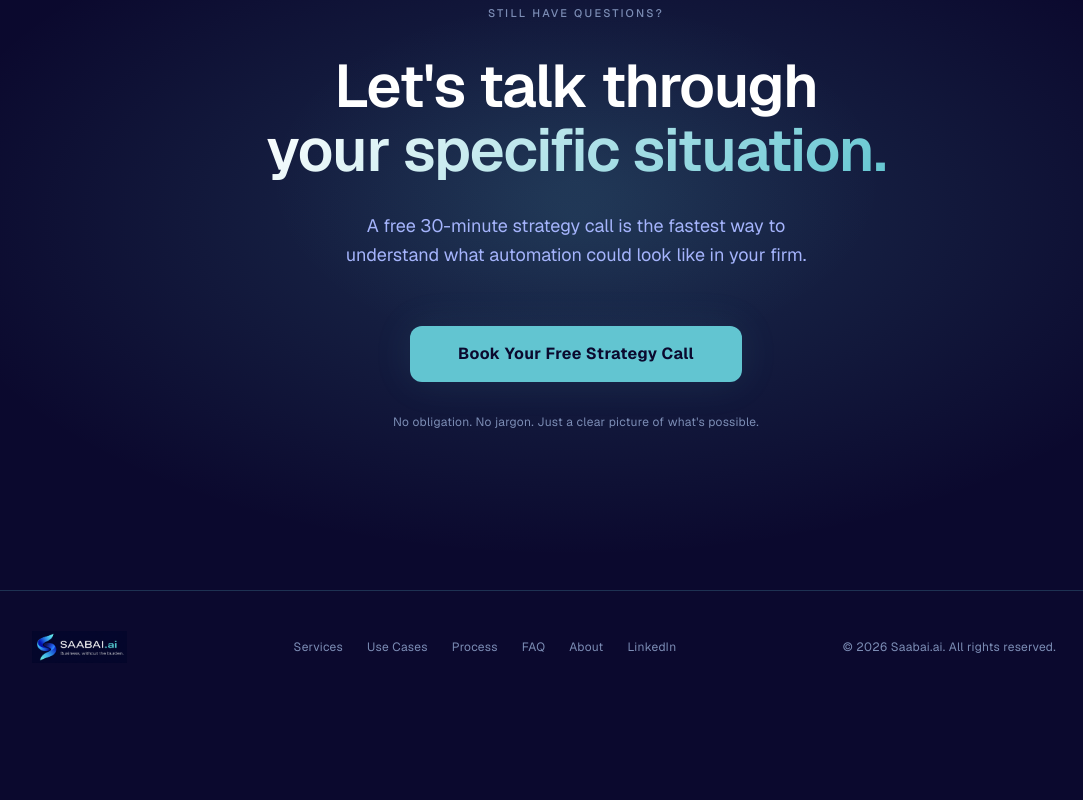
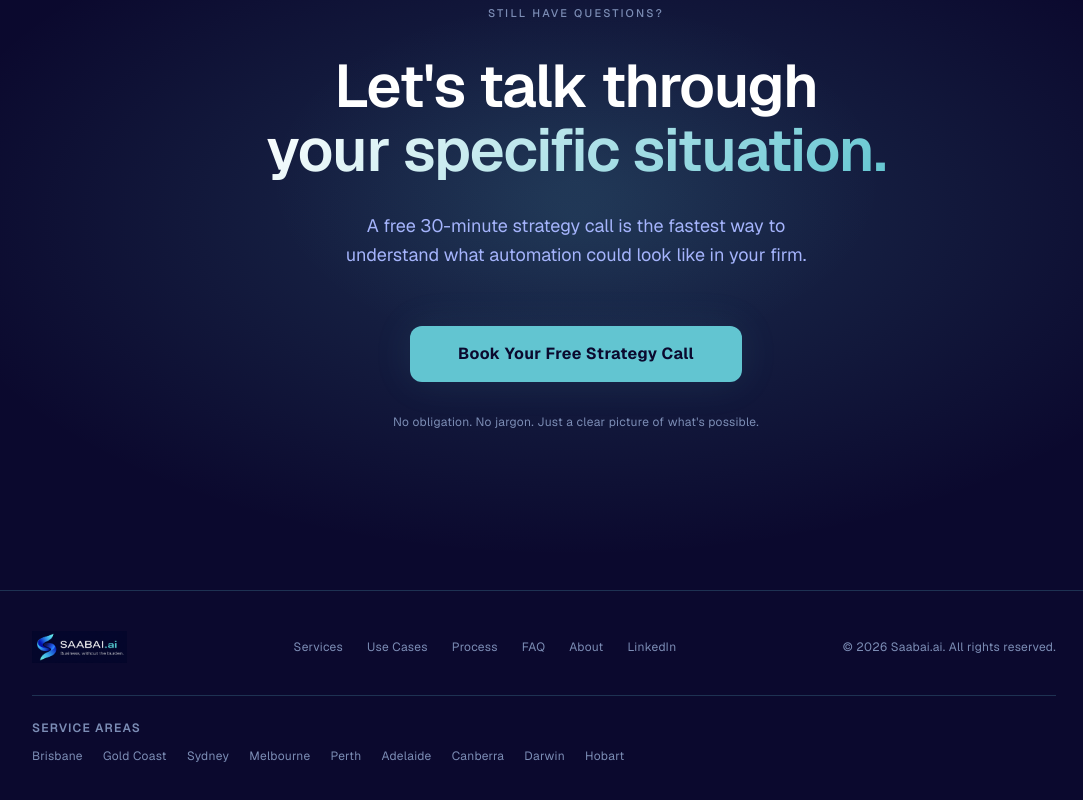
Before and after one commit to sg-satoshi/saabai-site, a Next.js app: page /faq in a window 1280 px wide. Shown: the part 3875-4675 px from the top of the page, without its empty margins (64-1147 px from the left). Before the commit the page ends 4578 px from the top, so only its background shows below. Built offline with nearby package versions, Linux system fonts and the light colour scheme; no server answers.

Commit message:
feat: add Service Areas section to footer with 9 city links

```diff
--- a/app/components/Footer.tsx
+++ b/app/components/Footer.tsx
@@ -9,10 +9,23 @@ const footerLinks = [
   { label: "LinkedIn", href: "https://www.linkedin.com/in/shanegoldberg-ai" },
 ];
 
+const serviceAreaLinks = [
+  { label: "Brisbane", href: "/brisbane" },
+  { label: "Gold Coast", href: "/gold-coast" },
+  { label: "Sydney", href: "/sydney" },
+  { label: "Melbourne", href: "/melbourne" },
+  { label: "Perth", href: "/perth" },
+  { label: "Adelaide", href: "/adelaide" },
+  { label: "Canberra", href: "/canberra" },
+  { label: "Darwin", href: "/darwin" },
+  { label: "Hobart", href: "/hobart" },
+];
+
 export default function Footer() {
   return (
     <footer className="border-t border-saabai-border py-10 px-8 pr-24">
-      <div className="max-w-5xl mx-auto flex flex-col sm:flex-row items-center justify-between gap-6 flex-wrap">
+      <div className="max-w-5xl mx-auto space-y-8">
+        <div className="flex flex-col sm:flex-row items-center justify-between gap-6 flex-wrap">
           <a href="/" className="shrink-0">
             <Image
               src="/brand/saabai-logo-full.png"
@@ -37,6 +50,24 @@ export default function Footer() {
             © {new Date().getFullYear()} Saabai.ai. All rights reserved.
           </p>
         </div>
+
+        <div className="border-t border-saabai-border pt-6">
+          <p className="text-xs font-semibold tracking-widest uppercase text-saabai-text-dim mb-3 text-center sm:text-left">
+            Service Areas
+          </p>
+          <nav className="flex flex-wrap items-center justify-center sm:justify-start gap-x-5 gap-y-2">
+            {serviceAreaLinks.map(({ label, href }) => (
+              <a
+                key={label}
+                href={href}
+                className="text-xs text-saabai-text-dim hover:text-saabai-teal transition-colors tracking-wide"
+              >
+                {label}
+              </a>
+            ))}
+          </nav>
+        </div>
+      </div>
     </footer>
   );
 }
--- a/app/rex-changelog/ChangelogClient.tsx
+++ b/app/rex-changelog/ChangelogClient.tsx
@@ -32,6 +32,7 @@ const CHANGELOG: Day[] = [
   {
     date: "4 Jun 2026",
     entries: [
+      { time: "06:31", tag: "FIX", title: "Location-data cleanup - remove em dashes, fix Hobart services, update case study framing, trim SEO descriptions, export city consts" },
       { time: "06:17", tag: "NEW", title: "Add location data — 9 Australian city configs with unique content and industryLinks" },
       { time: "00:07", tag: "NEW", title: "Add Australian location pages SEO implementation plan with topic cluster addendum" }
     ],
--- a/app/saabai-changelog/SaabaiChangelogClient.tsx
+++ b/app/saabai-changelog/SaabaiChangelogClient.tsx
@@ -30,6 +30,7 @@ const CHANGELOG: Day[] = [
   {
     date: "4 Jun 2026",
     entries: [
+      { time: "06:31", tag: "FIX", title: "Location-data cleanup - remove em dashes, fix Hobart services, update case study framing, trim SEO descriptions, export city consts" },
       { time: "06:17", tag: "NEW", title: "Add location data — 9 Australian city configs with unique content and industryLinks" },
       { time: "00:07", tag: "NEW", title: "Add Australian location pages SEO implementation plan with topic cluster addendum" }
     ],
```
Lines whose indentation alone changed are shown as unchanged.
